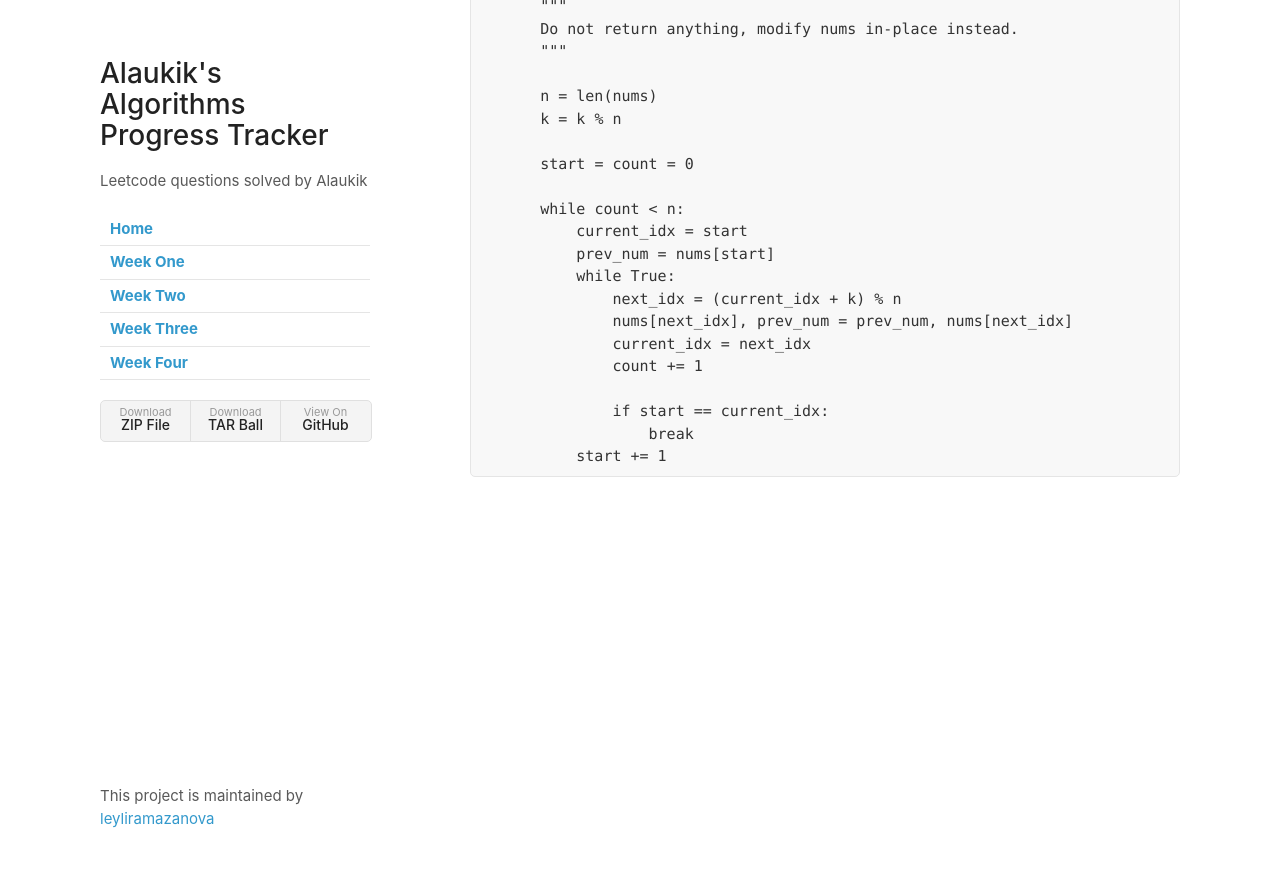
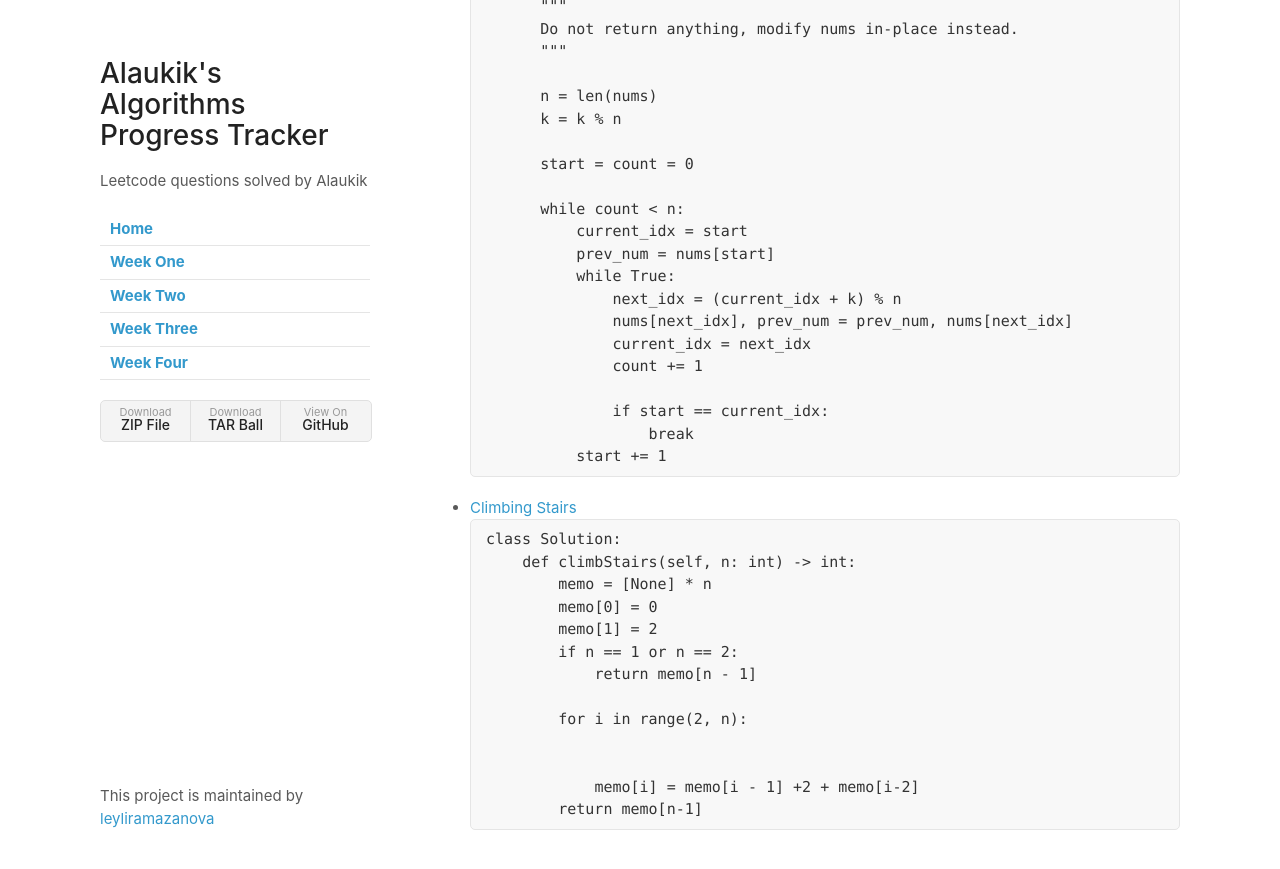
Before and after one commit to leyliramazanova/Five-Weeks-of-Leet-Code, a Jekyll site: the page built from weekFive.md, in a window 1280 px wide and 900 px high, scrolled down 1686 px. Shown: the top 869 px of the window. Built offline with Jekyll 4.4.1, drawn with Linux system fonts in a browser that asks for light colours; our own code applies the rules of GitHub Pages for plain Markdown files.

Commit message:
Update weekFive.md

````diff
--- a/weekFive.md
+++ b/weekFive.md
@@ -100,3 +100,20 @@
                     break
             start += 1
      ```
+
+- [Climbing Stairs](https://leetcode.com/problems/climbing-stairs/)
+```python
+  class Solution:
+      def climbStairs(self, n: int) -> int:
+          memo = [None] * n
+          memo[0] = 0
+          memo[1] = 2
+          if n == 1 or n == 2:
+              return memo[n - 1]
+
+          for i in range(2, n):
+
+
+              memo[i] = memo[i - 1] +2 + memo[i-2]
+          return memo[n-1]
+ ```
````
